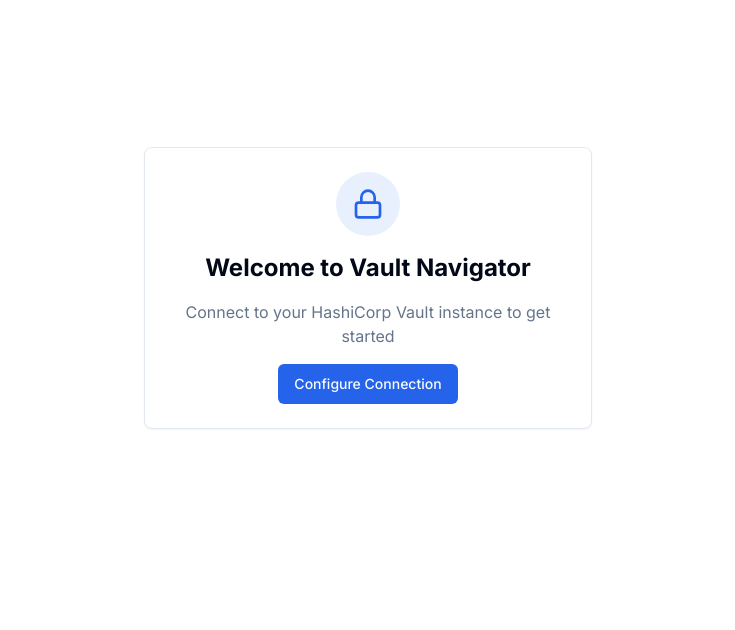
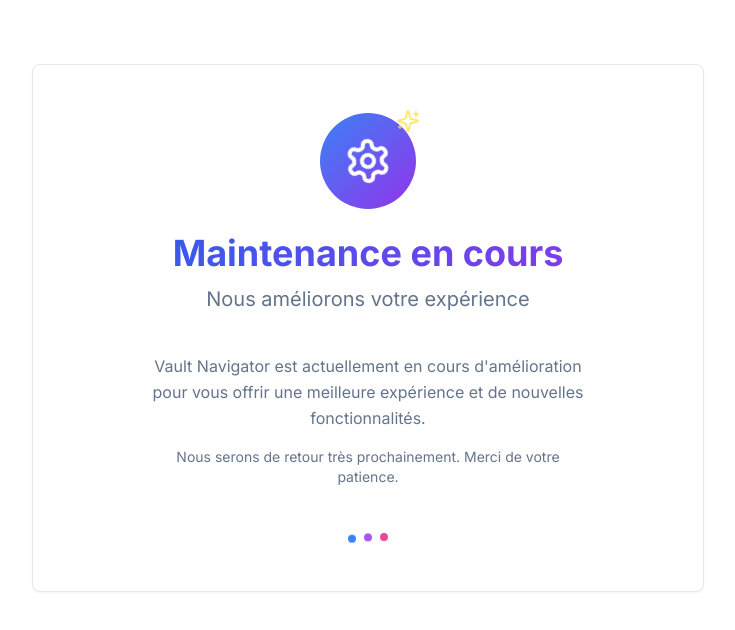
Before and after one commit to MerzoukeMansouri/vault-navigator, a Next.js app: page / in a window 1280 px wide. Shown: the top 630 px of the page, without its empty margins (272-1007 px from the left). Built offline with nearby package versions, Linux system fonts and the light colour scheme.

Commit message:
feat(app): add maintenance mode functionality and page

```diff
--- a/app/page.tsx
+++ b/app/page.tsx
@@ -11,8 +11,17 @@
 import { Lock } from "lucide-react";
 import { Button } from "@/components/ui/button";
 import Link from "next/link";
+import { MaintenancePage } from "@/components/maintenance-page";
 
 export default function Home() {
+  // Check if maintenance mode is enabled
+  const isMaintenanceMode = process.env.NEXT_PUBLIC_MAINTENANCE_MODE === 'true' || true;
+
+  // If maintenance mode is enabled, show the maintenance page
+  if (isMaintenanceMode) {
+    return <MaintenancePage />;
+  }
+
   const [selectedPath, setSelectedPath] = useState<string | null>(null);
   const { isAuthenticated } = useVault();
 
--- /dev/null
+++ b/components/maintenance-page.tsx
@@ -0,0 +1,44 @@
+import { Card, CardContent } from "@/components/ui/card";
+import { Settings, Sparkles } from "lucide-react";
+
+export function MaintenancePage() {
+  return (
+    <main className="container mx-auto px-6 py-12">
+      <div className="flex min-h-[70vh] items-center justify-center">
+        <Card className="w-full max-w-2xl">
+          <CardContent className="pt-12 pb-12 text-center space-y-6">
+            <div className="mx-auto w-24 h-24 rounded-full bg-gradient-to-br from-blue-500 to-purple-600 flex items-center justify-center relative">
+              <Settings className="h-12 w-12 text-white animate-spin" style={{ animationDuration: '3s' }} />
+              <Sparkles className="h-6 w-6 text-yellow-300 absolute -top-1 -right-1 animate-pulse" />
+            </div>
+
+            <div className="space-y-3">
+              <h1 className="text-4xl font-bold bg-gradient-to-r from-blue-600 to-purple-600 bg-clip-text text-transparent">
+                Maintenance en cours
+              </h1>
+              <p className="text-xl text-muted-foreground">
+                Nous améliorons votre expérience
+              </p>
+            </div>
+
+            <div className="max-w-md mx-auto space-y-4 pt-4">
+              <p className="text-muted-foreground leading-relaxed">
+                Vault Navigator est actuellement en cours d&apos;amélioration pour vous offrir
+                une meilleure expérience et de nouvelles fonctionnalités.
+              </p>
+              <p className="text-sm text-muted-foreground">
+                Nous serons de retour très prochainement. Merci de votre patience.
+              </p>
+            </div>
+
+            <div className="flex justify-center gap-2 pt-6">
+              <div className="w-2 h-2 rounded-full bg-blue-500 animate-bounce" style={{ animationDelay: '0s' }}></div>
+              <div className="w-2 h-2 rounded-full bg-purple-500 animate-bounce" style={{ animationDelay: '0.2s' }}></div>
+              <div className="w-2 h-2 rounded-full bg-pink-500 animate-bounce" style={{ animationDelay: '0.4s' }}></div>
+            </div>
+          </CardContent>
+        </Card>
+      </div>
+    </main>
+  );
+}
```
Also changed, not shown: 1 other file (tests, documents, lock files or other folders).
